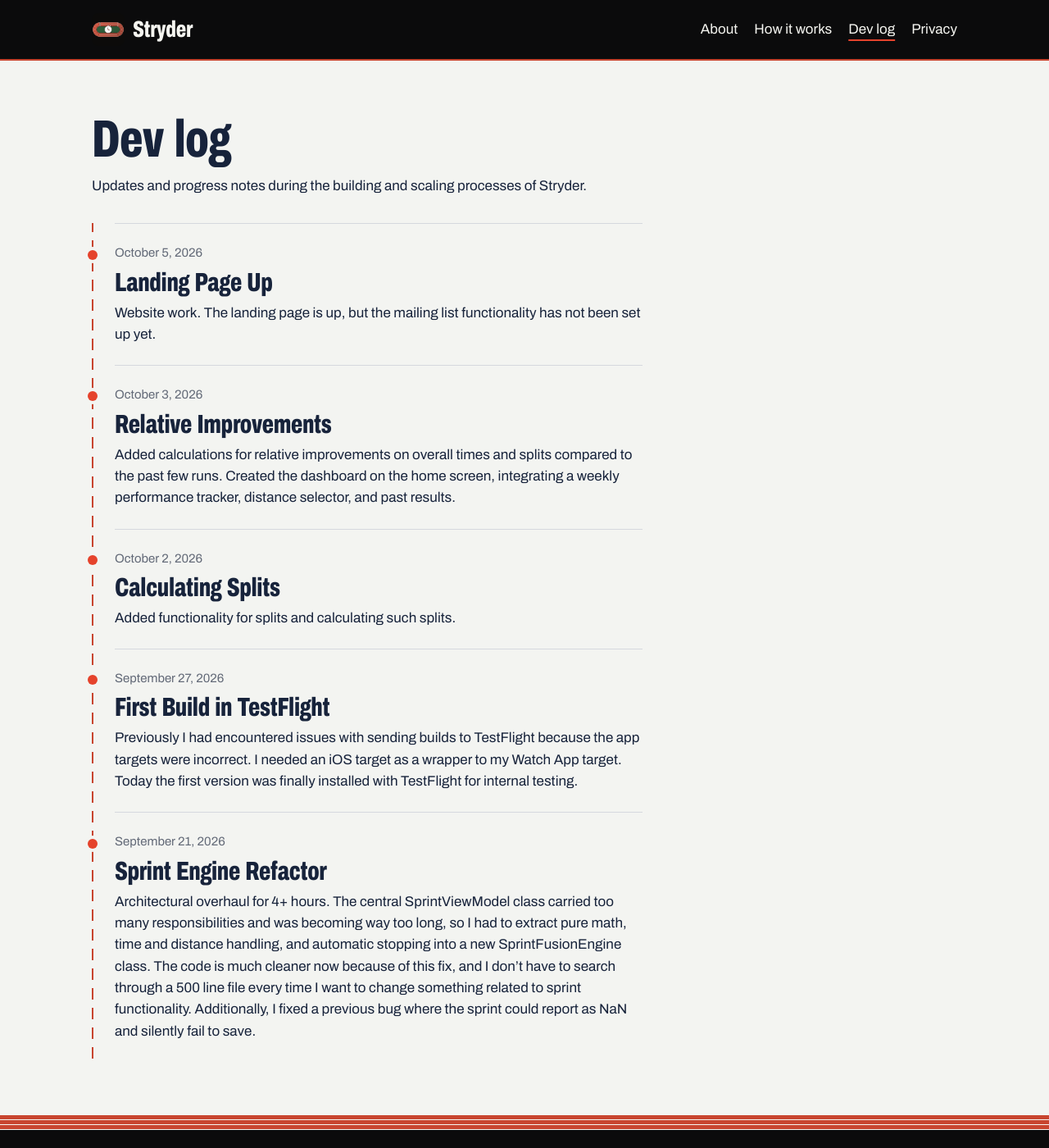
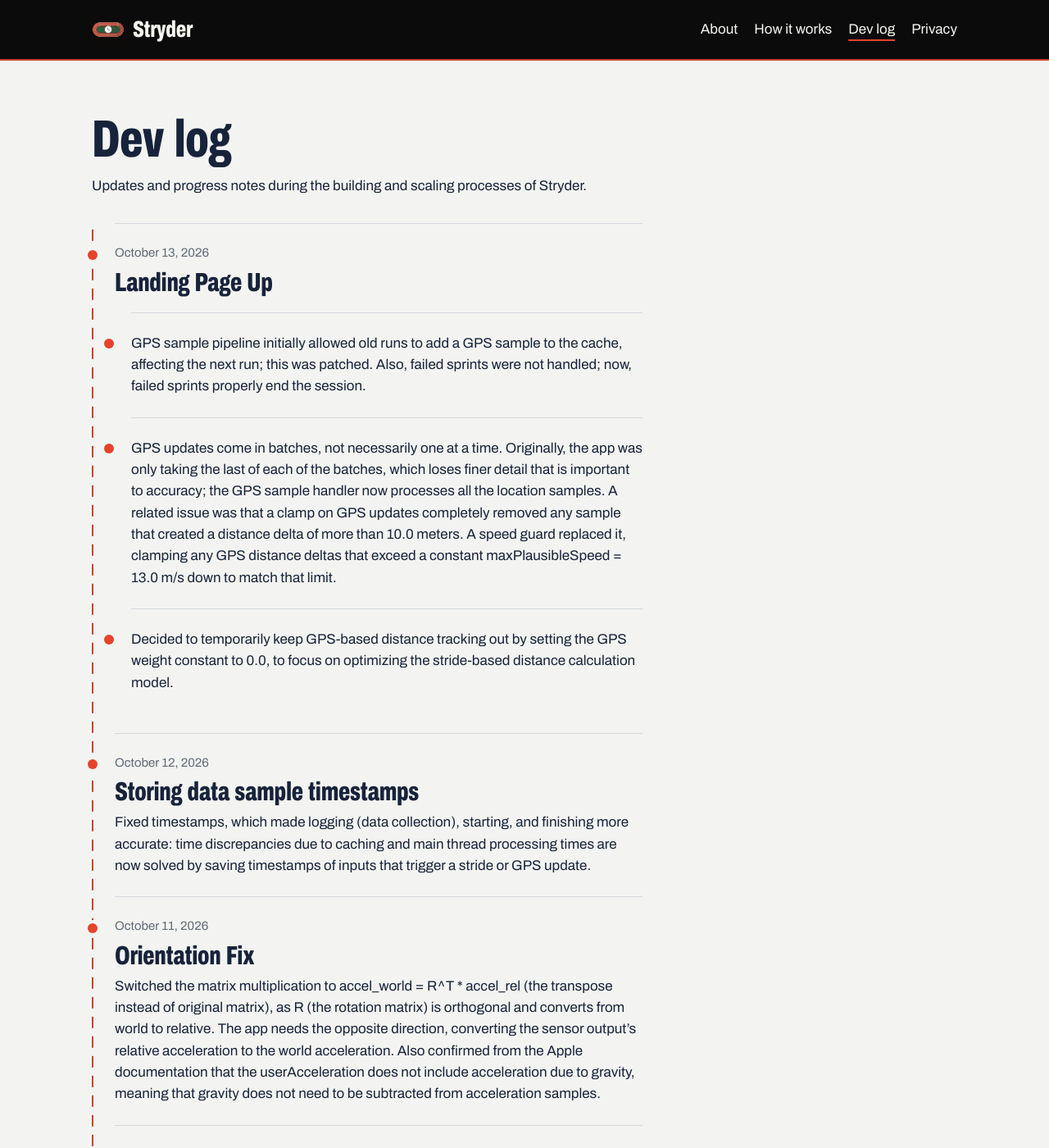
Before and after one commit to luminescent11/Stryder-Website, a Jekyll site: the page built from devlog.html, in a window 1280 px wide and 1400 px high. Shown: the whole window at 82% size. Built offline with Jekyll 4.4.1, drawn with Linux system fonts in a browser that asks for light colours; some of the changed text lies outside the part shown.

Commit message:
Update the dev log for 10/8 to 10/13

```diff
--- /dev/null
+++ b/_posts/2026-10-08-animating-homepage.md
@@ -0,0 +1,10 @@
+---
+layout: post
+title: "Animating the home page"
+---
+
+Made the website much more polished, adding about page content and improving the home page animations.
+
+## [What's next]
+
+Start collecting data with test runs.
--- /dev/null
+++ b/_posts/2026-10-11-orientation-fix.md
@@ -0,0 +1,9 @@
+---
+layout: post
+title: "Orientation Fix"
+---
+Switched the matrix multiplication to accel_world = R^T * accel_rel (the transpose instead of original matrix), as R (the rotation matrix) is orthogonal and converts from world to relative. The app needs the opposite direction, converting the sensor output’s relative acceleration to the world acceleration. Also confirmed from the Apple documentation that the userAcceleration does not include acceleration due to gravity, meaning that gravity does not need to be subtracted from acceleration samples.
+
+## [What's next]
+
+Continue debugging.
--- /dev/null
+++ b/_posts/2026-10-12-timestamp-storing.md
@@ -0,0 +1,9 @@
+---
+layout: post
+title: "Storing data sample timestamps"
+---
+Fixed timestamps, which made logging (data collection), starting, and finishing more accurate: time discrepancies due to caching and main thread processing times are now solved by saving timestamps of inputs that trigger a stride or GPS update.
+
+## [What's next]
+
+Continue debugging, this time the GPS pipeline.
--- /dev/null
+++ b/_posts/2026-10-13-GPS-pipeline-refinements.md
@@ -0,0 +1,11 @@
+---
+layout: post
+title: "Landing Page Up"
+---
+- GPS sample pipeline initially allowed old runs to add a GPS sample to the cache, affecting the next run; this was patched. Also, failed sprints were not handled; now, failed sprints properly end the session.
+- GPS updates come in batches, not necessarily one at a time. Originally, the app was only taking the last of each of the batches, which loses finer detail that is important to accuracy; the GPS sample handler now processes all the location samples. A related issue was that a clamp on GPS updates completely removed any sample that created a distance delta of more than 10.0 meters. A speed guard replaced it, clamping any GPS distance deltas that exceed a constant maxPlausibleSpeed = 13.0 m/s down to match that limit.
+- Decided to temporarily keep GPS-based distance tracking out by setting the GPS weight constant to 0.0, to focus on optimizing the stride-based distance calculation model.
+
+## [What's next]
+
+Begin preliminary tuning for essential constants.
```
Also changed, not shown: _posts/2026-10-05-landing-page.md (+1 -1 lines).
